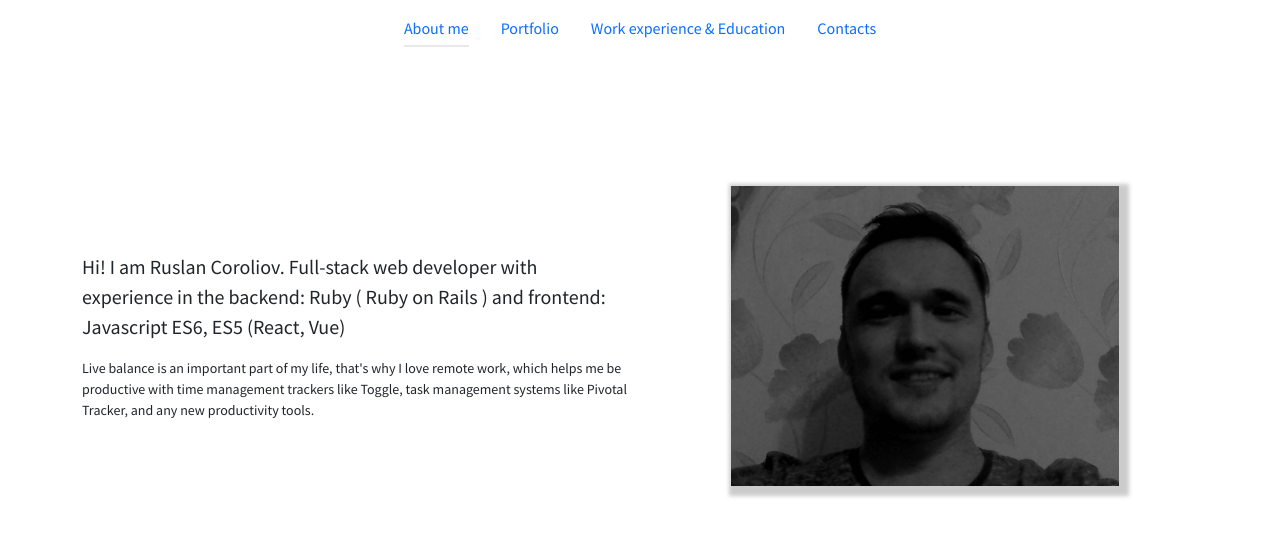
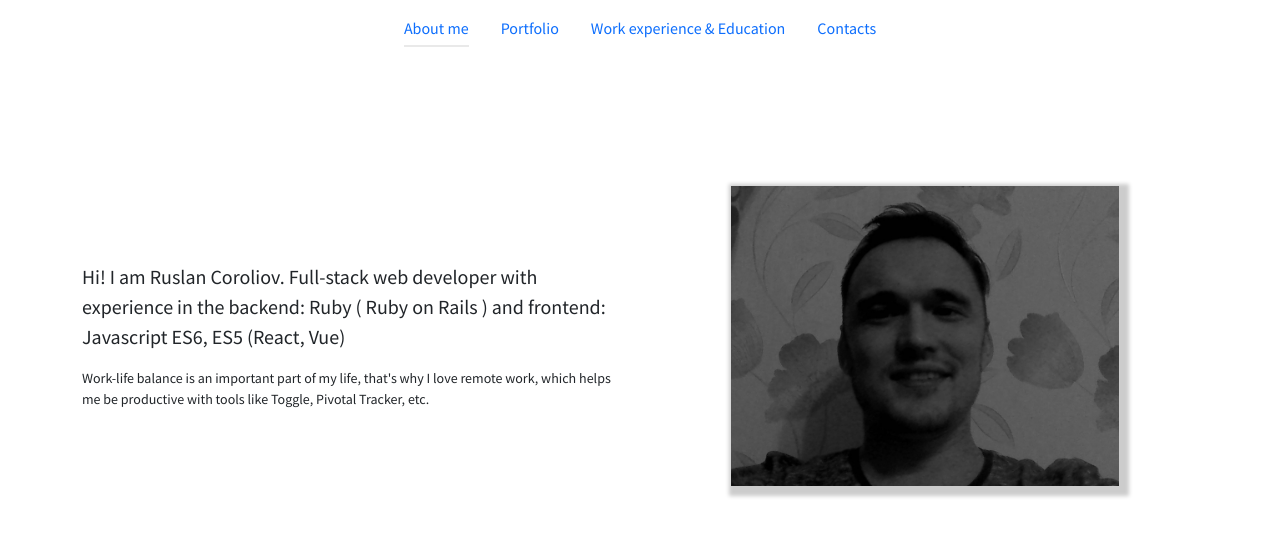
Before and after one commit to rusikf/rusikf.github.io, a React (Create React App) app: page / in a window 1280 px wide. Shown: the top 536 px of the page. Built offline with nearby package versions, Linux system fonts and the light colour scheme.

Commit message:
Fix grammar errors, fix About text

```diff
--- a/src/About.js
+++ b/src/About.js
@@ -10,8 +10,7 @@ export default function About() {
         </p>
 
         <small>
-          Live balance is an important part of my life, that's why I love remote work, which helps me be productive with time management trackers like Toggle, task management systems like Pivotal Tracker, and any new productivity tools.
-
+          Work-life balance is an important part of my life, that's why I love remote work, which helps me be productive with tools like Toggle, Pivotal Tracker, etc.
         </small>
         </div>
       <div className='col-12 col-sm-6'>
```
